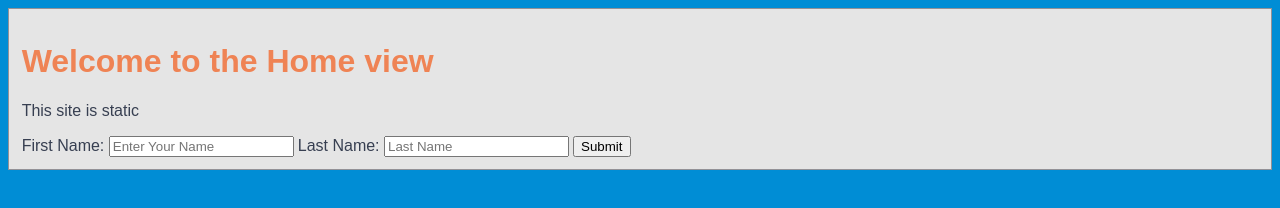
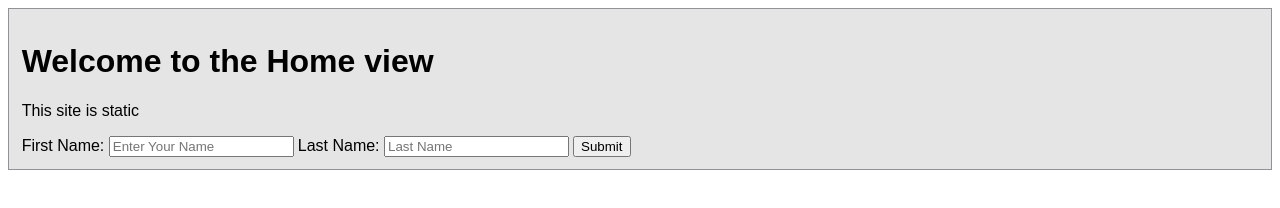
Before and after one commit to sharedordaz/LDSForum, a website: page view/home.html in a window 1280 px wide. Drawn offline with Linux system fonts and the light colour scheme.

Commit message:
DB connect and changed color pallete

```diff
--- a/package.json
+++ b/package.json
@@ -12,6 +12,7 @@
   "license": "GPL-3.0",
   "dependencies": {
     "@types/express": "github:types/express",
+    "dotenv": "^16.0.3",
     "express": "^4.18.2",
     "multiparty": "^4.2.3",
     "nodemon": "^2.0.21",
--- a/view/css/style.css
+++ b/view/css/style.css
@@ -1,10 +1,12 @@
 :root{
-  --blue: #008DD5;
-  --black: #373F51;
-  --li-blue: #42F2F7;
-  --orange: #EF8354;
-  --li-orange: #F38D68;
+  /*Pallete. Colors from darker to lighter*/
+  --gray1: #545454;
+  --gray2: #69747C;
+  --green1: #6BAA75;
+  --green2: #84DD63;
+  --green3: #CBFF4D;
 
+ /*Extra colors*/
   --medium-gray: #626868;
   --light-gray: #939196;
   --almost-white: #E5E5E5;
@@ -18,7 +20,7 @@ main{
 }
 h1, h2, h3, h4{
   font-family: Arial, Helvetica, sans-serif;
-  color: var(--orange);
+  color: var(--);
 }
 
 p, i, em, label{
```
Also changed, not shown: db/connect.js (+13 -0 lines), view/Colors.png, 2 other files.
